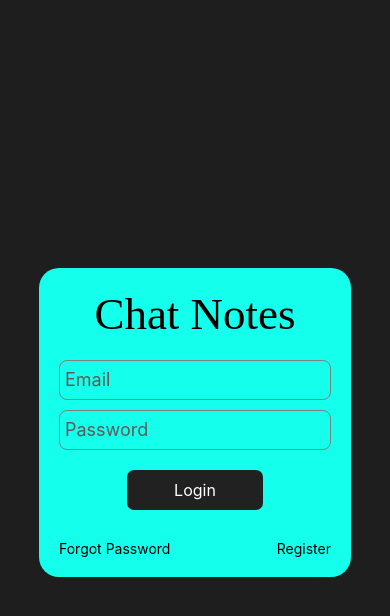
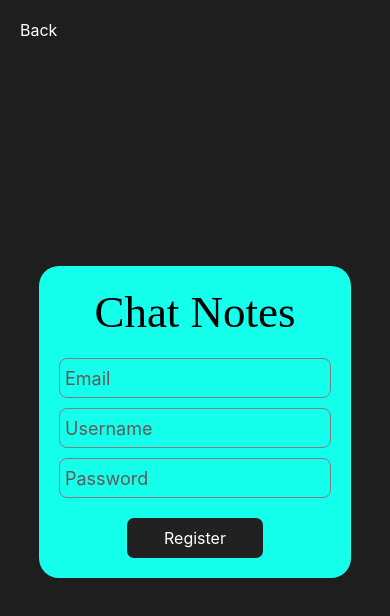
Before and after one commit to prasetyonoputra/ChatNotes, a React Native app: screen / in a window 390 px wide. Shown: the top 616 px of the page. Built offline with nearby package versions, Linux system fonts and the light colour scheme.

Commit message:
Register Page

```diff
--- a/App.js
+++ b/App.js
@@ -1,8 +1,8 @@
 import * as React from 'react';
-import LoginPage from './pages/login-page/LoginPage';
+import RegisterPage from './pages/register-page/RegisterPage';
 
 const App = () => {
-  return <LoginPage />;
+  return <RegisterPage />;
 };
 
 export default App;
--- /dev/null
+++ b/pages/register-page/RegisterPage.jsx
@@ -0,0 +1,105 @@
+import React, { useState } from "react";
+import { StyleSheet, Text, TextInput, TouchableOpacity, View } from "react-native";
+
+function RegisterPage({ navigation }) {
+    const [email, setEmail] = useState('');
+    const [username, setUsername] = useState('');
+    const [password, setPassword] = useState('');
+
+    return (
+        <View style={styles.container}>
+
+            <TouchableOpacity style={styles.backButton}>
+                <Text style={styles.buttonText}>Back</Text>
+            </TouchableOpacity>
+
+            <View style={styles.formContainer}>
+                <Text style={styles.logoText}>Chat Notes</Text>
+                <TextInput
+                    keyboardType="email-address"
+                    placeholder="Email"
+                    onChangeText={(e) => setEmail(e)}
+                    placeholderTextColor="#665656"
+                    style={styles.input}
+                />
+                <TextInput
+                    placeholder="Username"
+                    onChangeText={(e) => setUsername(e)}
+                    placeholderTextColor="#665656"
+                    style={styles.input}
+                />
+                <TextInput
+                    secureTextEntry={true}
+                    placeholder="Password"
+                    onChangeText={(e) => setPassword(e)}
+                    placeholderTextColor="#665656"
+                    style={styles.input}
+                />
+                <TouchableOpacity style={styles.loginButton}>
+                    <Text style={styles.buttonText}>Register</Text>
+                </TouchableOpacity>
+            </View>
+        </View>
+    );
+}
+
+const styles = StyleSheet.create({
+    container: {
+        flex: 1,
+        alignItems: 'center',
+        justifyContent: 'center',
+        backgroundColor: "#1E1E1E",
+    },
+    formContainer: {
+        padding: 20,
+        width: '80%',
+        backgroundColor: "#14FFEC",
+        borderRadius: 20,
+    },
+    logoText: {
+        textAlign: "center",
+        fontSize: 45,
+        fontFamily: "Anek Bangla",
+        color: "black",
+        marginBottom: 20,
+    },
+    input: {
+        height: 40,
+        borderColor: 'gray',
+        borderWidth: 1,
+        marginBottom: 10,
+        padding: 5,
+        borderRadius: 8,
+        fontSize: 18,
+        color: "black",
+    },
+    loginButton: {
+        borderRadius: 7,
+        backgroundColor: "#212121",
+        padding: 10,
+        alignItems: 'center',
+        justifyContent: 'center',
+        width: "50%",
+        alignSelf: "center",
+        marginTop: 10,
+    },
+    buttonText: {
+        fontSize: 16,
+        color: 'white',
+    },
+    bottomLinksContainer: {
+        flexDirection: "row",
+        justifyContent: "space-between",
+        marginTop: 30,
+    },
+    backButton: {
+        position: "absolute",
+        top: 20,
+        left: 20
+    },
+    linkText: {
+        color: "black",
+    },
+});
+
+export default RegisterPage;
```
